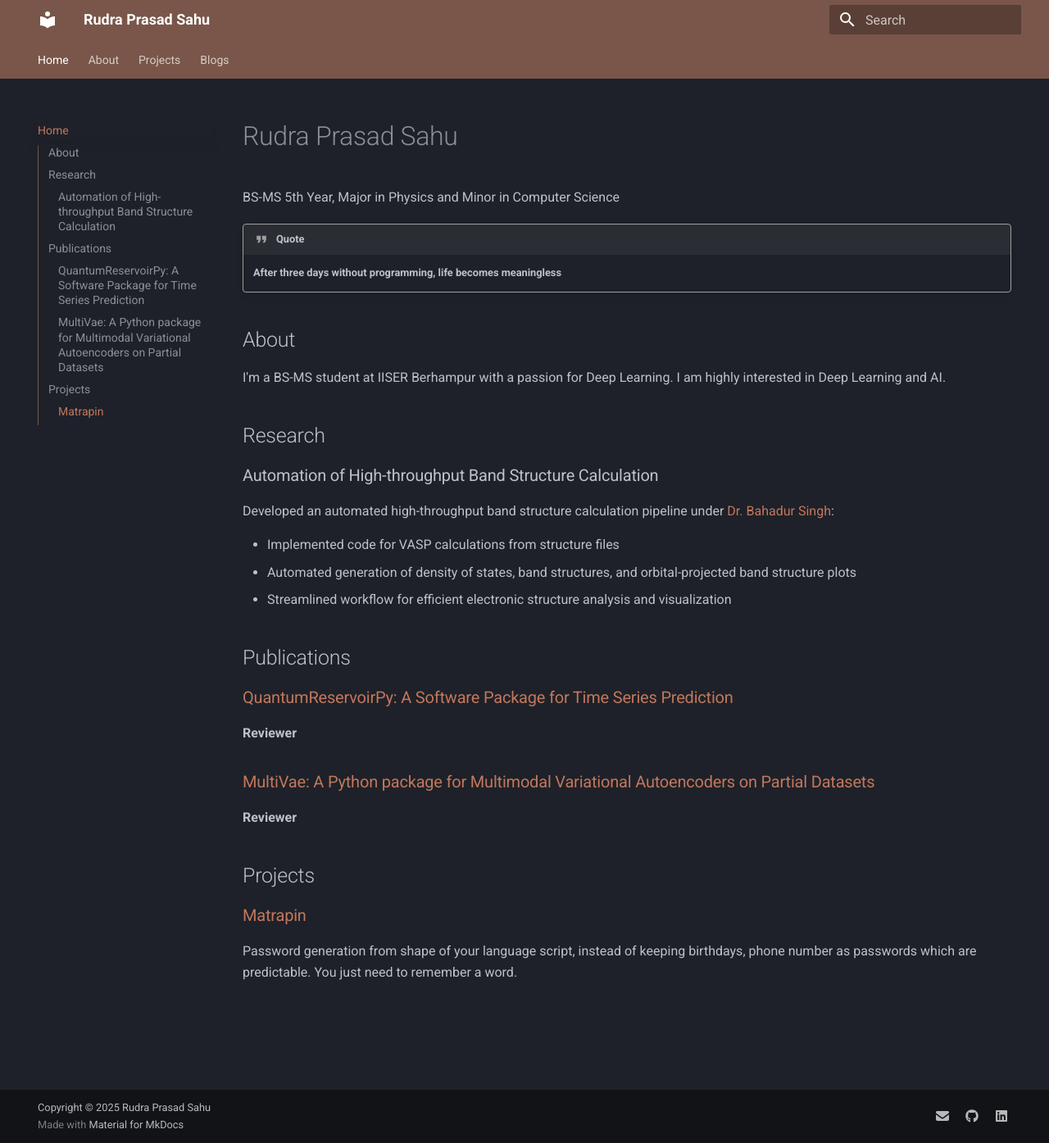
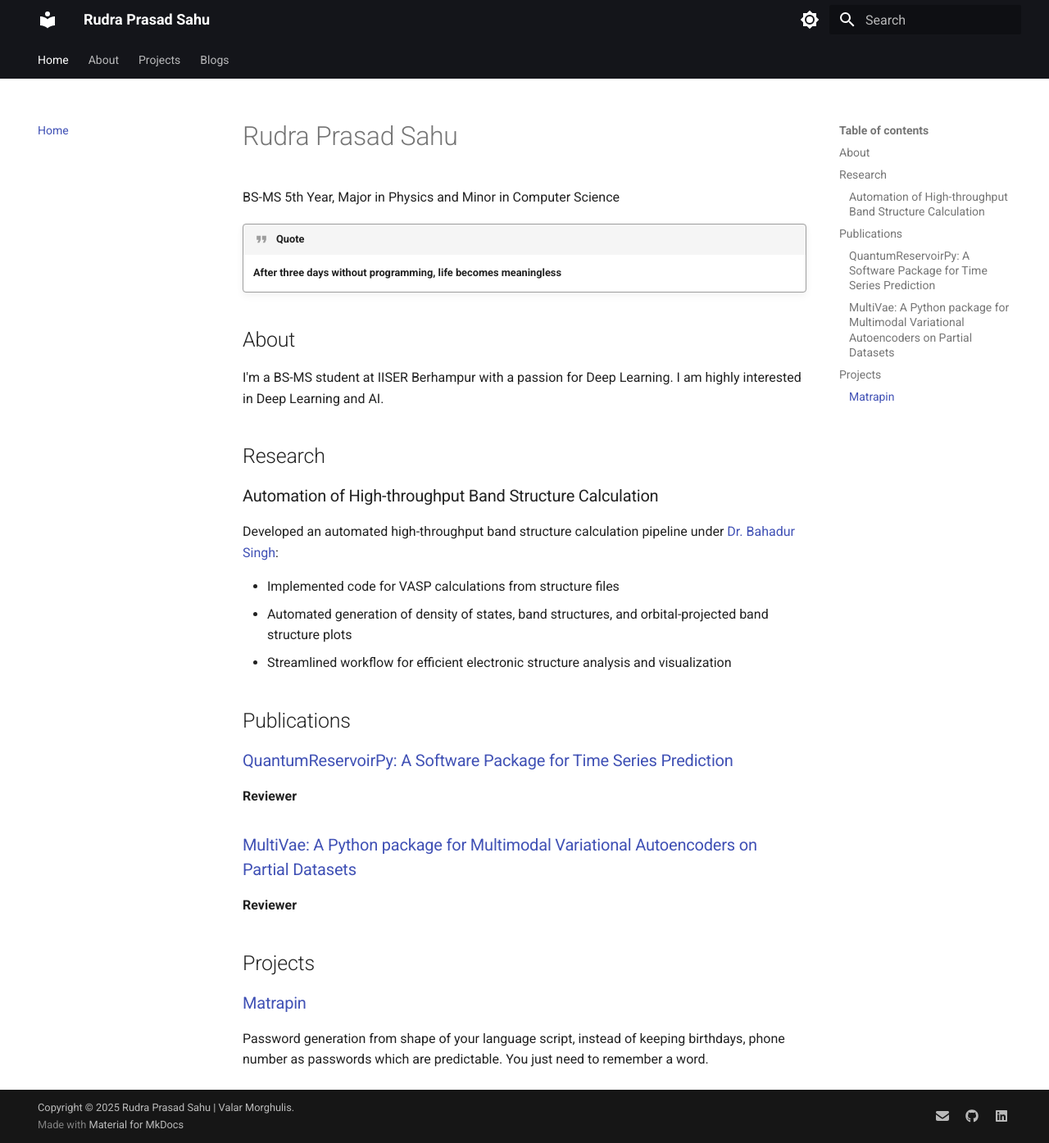
Before and after one commit to rudraprsd/rudraprsd.github.io, an MkDocs documentation site: the page built from docs/index.md, in a window 1280 px wide and 1395 px high. Shown: the whole window at 82% size. Built offline with MkDocs 1.6.1 and Material for MkDocs 9.7.7, drawn with Linux system fonts in a browser that asks for light colours.

Commit message:
Update: Color palete, GOT

```diff
--- a/mkdocs.yml
+++ b/mkdocs.yml
@@ -3,9 +3,26 @@ site_url: https://rudraprsd.github.io/
 theme:
   name: material
   palette:
-    primary: brown
-    accent: amber
-    scheme: slate
+    # primary: brown
+    # accent: amber
+    # scheme: slate
+    # primary: black
+    # accent: orange
+    # scheme: slate
+    - media: "(prefers-color-scheme: light)"
+      scheme: default
+      primary: black
+      accent: indigo
+      toggle:
+        icon: material/brightness-7
+        name: The night is dark and full of terrors
+    - media: "(prefers-color-scheme: dark)"
+      scheme: slate
+      primary: black
+      accent: cyan
+      toggle:
+        icon: material/brightness-4
+        name: Dracarys
   font:
     text: Roboto
     code: Roboto Mono
@@ -15,29 +32,44 @@ theme:
     - navigation.instant.progress
     - navigation.tracking
     - navigation.tabs
-    - toc.integrate
+    # - toc.integrate  # this will show the table of contets and all in left side
+    - toc.follow
+    - toc.anchor
     - navigation.top
     - search.suggest
     - search.highlight
     - search.share
     - content.code.copy
-    - toc.integrate
 
 plugins:
   - search
   - tags
-  - blog
+  - blog:
+      # blog_toc: true
+      post_excerpt: required
+      post_excerpt_max_authors: 1
+      post_excerpt_max_categories: 2
+      post_readtime: true
+      # post_readtime_words_per_minute: 200
+  # - social:
+  #     cards_layout_options:
+  #       background_color: "#1e293b"
 
 markdown_extensions:
   - pymdownx.highlight:
       anchor_linenums: true
       line_spans: __span
       pygments_lang_class: true
+      # auto_title: true
   - pymdownx.inlinehilite
   - pymdownx.snippets
   - admonition
   - pymdownx.details
-  - pymdownx.superfences
+  - pymdownx.superfences:
+      custom_fences:
+        - name: mermaid
+          class: mermaid
+          format: !!python/name:pymdownx.superfences.fence_code_format
 
 nav:
   - Home: index.md
@@ -56,9 +88,12 @@ extra:
   social:
     - icon: fontawesome/solid/envelope
       link: mailto:rudraprasad01@outlook.com
+      name: Email
     - icon: fontawesome/brands/github
       link: https://github.com/rudraprsd
+      name: GitHub
     - icon: fontawesome/brands/linkedin
       link: https://www.linkedin.com/in/rudra-prasad-sahu/
+      name: LinkedIn
 
-copyright: Copyright &copy; 2025 Rudra Prasad Sahu
+copyright: Copyright &copy; 2025 Rudra Prasad Sahu | Valar Morghulis.
```
Also changed, not shown: docs/about.md (+7 -1 lines), docs/blog/posts/create_monolayer_structure.md (+2 -0 lines).
